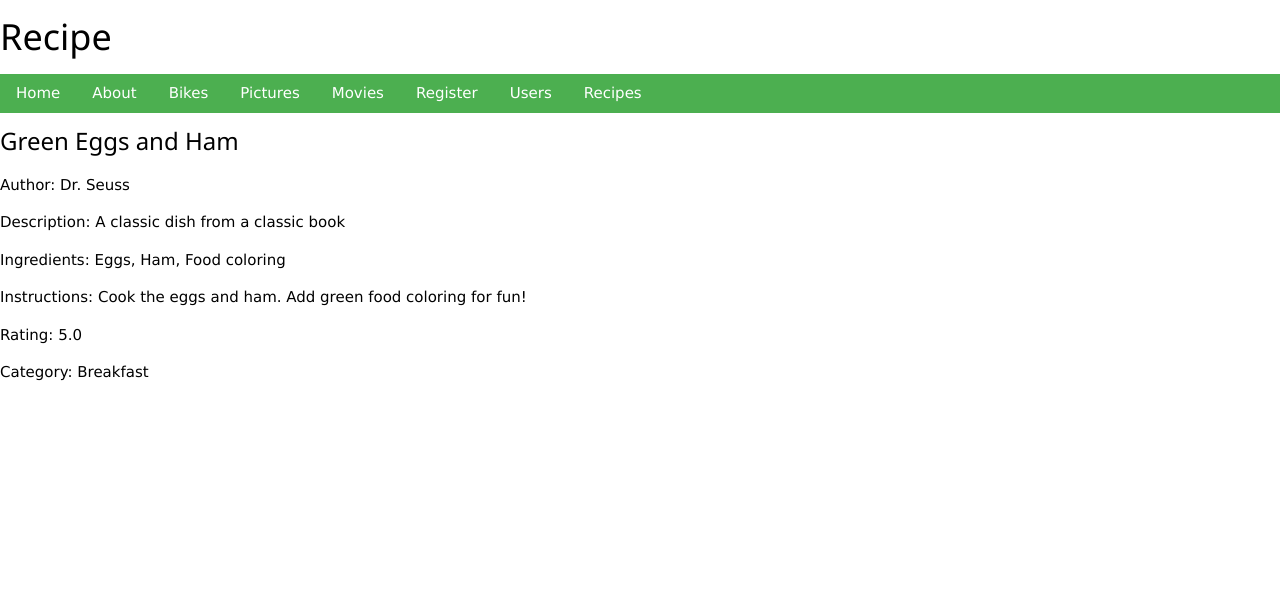
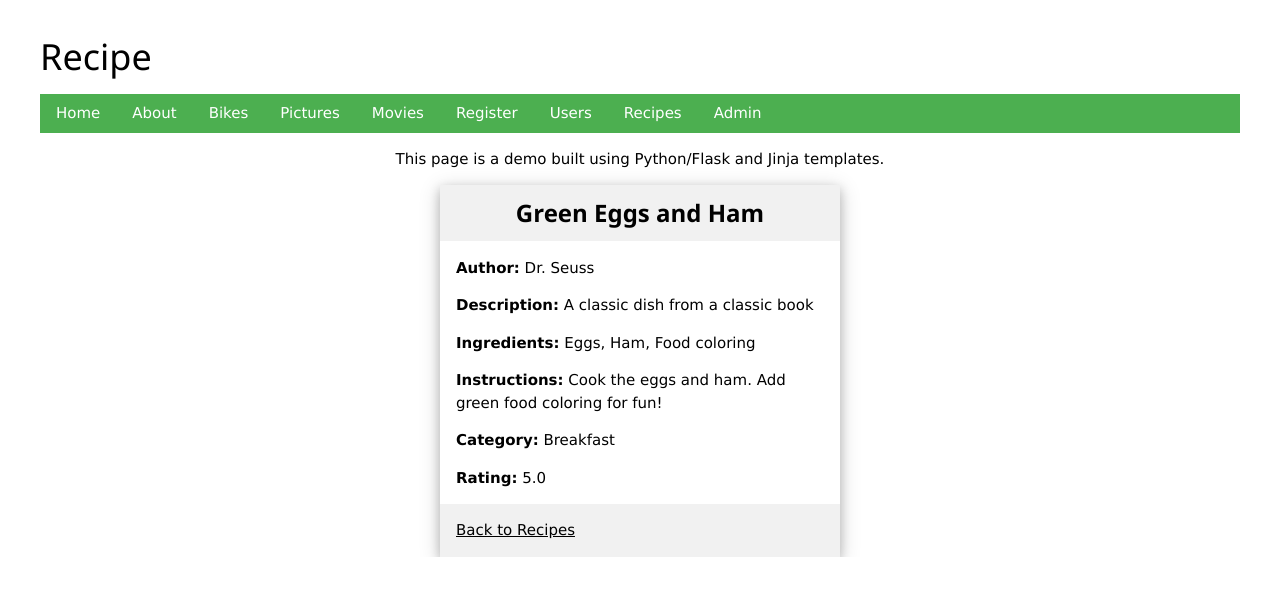
Before and after one commit to SYMMETRY4U/jinja, a Flask app: page /recipe/1 in a window 1280 px wide. Shown: the top 596 px of the page. Run offline with Flask 3, Linux system fonts and the light colour scheme.

```diff
--- a/main.py
+++ b/main.py
@@ -10,6 +10,11 @@ from models.category import Category
 from models.recipe import Recipe
 # loads default recipe data
 from default_data import create_default_data
+
+from flask_admin import Admin
+from flask_admin.contrib.sqla import ModelView
+
+
 
 
 app = Flask(__name__)
@@ -150,6 +155,17 @@ def movies():
     }
     return render_template("movies.html", **context)
 
+
+class RecipeView(ModelView):
+  column_searchable_list = ['name', 'author']
+
+
+admin = Admin(app)
+admin.url = '/admin/' #would not work on repl w/o this!
+admin.add_view(RecipeView(Recipe, db.session))
+admin.add_view(ModelView(Category, db.session))
+
+
 with app.app_context():
   db.create_all()
   #removes all data and loads defaults:
--- a/pyproject.toml
+++ b/pyproject.toml
@@ -9,6 +9,7 @@ python = ">=3.10.0,<3.11"
 flask = "^3.0.0"
 sqlalchemy = "^2.0.25"
 flask-sqlalchemy = "^3.1.1"
+flask-admin = "^1.6.1"
 
 [tool.pyright]
 # https://github.com/microsoft/pyright/blob/main/docs/configuration.md
--- a/static/css/forms.css
+++ b/static/css/forms.css
@@ -37,3 +37,19 @@ form.main-form input[type="submit"]{
   margin-left: auto;
   margin-right: auto;
 }
+
+#wrapper {
+  max-width:1200px;
+  margin:20px auto;
+  clear:both;
+    background-color: white;
+    overflow: auto;
+}
+
+.w3-container p {
+  text-align: left;
+
+}
+.div-center {
+    text-align: center;
+}
--- a/templates/base.html
+++ b/templates/base.html
@@ -4,7 +4,8 @@
     <meta charset="UTF-8">
     <meta name="viewport" content="width=device-width, initial-scale=1.0">
     <title>{{title}}</title>
-    <link rel="stylesheet" href="https://cdnjs.cloudflare.com/ajax/libs/font-awesome/4.7.0/css/font-awesome.min.css">
+    <link rel="stylesheet" href="https://cdnjs.cloudflare.com/ajax/libs/font-awesome/5.15.3/css/all.min.css">
+    <link rel="icon" type="image/x-icon" href="https://raw.githubusercontent.com/python/cpython/main/PC/icons/python.ico">
     <link rel="stylesheet" href="https://www.w3schools.com/w3css/4/w3.css">
     <link rel="stylesheet" type="text/css" href="{{ url_for('static', filename='css/forms.css') }}">
     <style>
@@ -23,10 +24,11 @@
 
 
     </style>
-
+    <link rel="icon" type="image/x-icon" href="https://raw.githubusercontent.com/python/cpython/main/PC/icons/python.ico">
 
   </head>
   <body>
+    <div id=wrapper>
   <h1>{{title}}</h1>
     <nav class="w3-bar w3-green">
 
@@ -38,12 +40,13 @@
           <a href="/register" class="w3-bar-item w3-button">Register</a>
           <a href="/users" class="w3-bar-item w3-button">Users</a>
           <a href="/recipes" class="w3-bar-item w3-button">Recipes</a>
+          <a href="/admin" class="w3-bar-item w3-button">Admin</a>
 
     </nav>
 
 
   {% block content %}
   {% endblock %}
-
+    </div>
   </body>
   </html>
--- a/templates/recipe.html
+++ b/templates/recipe.html
@@ -1,10 +1,25 @@
 {% extends 'base.html' %}
 {% block content %}
-    <h3>{{ recipe.name }}</h3>
-    <p>Author: {{ recipe.author }}</p>
-    <p>Description: {{ recipe.description }}</p>
-    <p>Ingredients: {{ recipe.ingredients }}</p>
-    <p>Instructions: {{ recipe.instructions }}</p>
-    <p>Rating: {{ recipe.rating }}</p>
-    <p>Category: {{ recipe.category.name }}</p>
+<div class="container">
+  <div class="div-center">
+  <p>This page is a demo built using Python/Flask and Jinja templates.</p>
+</div>
+<div class="w3-container" style="display:flex;justify-content:center">
+  <div class="w3-card-4 w3-center w3-animate-zoom" style="max-width:400px">
+    <header class="w3-container w3-light-grey">
+      <h3><strong>{{ recipe.name }}</h3></strong>
+    </header>
+    <div class="w3-container">
+      <p><strong>Author:</strong> {{ recipe.author }}</p>
+      <p><strong>Description:</strong> {{ recipe.description }}</p>
+      <p><strong>Ingredients:</strong> {{ recipe.ingredients }}</p>
+      <p><strong>Instructions:</strong> {{ recipe.instructions }}</p>
+      <p><strong>Category:</strong> {{ recipe.category.name }}</p>
+      <p><strong>Rating:</strong> {{ recipe.rating }}</p>
+    </div>
+    <footer class="w3-container w3-light-grey">
+      <p><a href="/recipes">Back to Recipes</a></p>
+    </footer>
+  </div>
+</div>
 {% endblock %}
--- a/templates/user.html
+++ b/templates/user.html
@@ -1,6 +1,8 @@
 {% extends "base.html" %}
 {% block content %}
-<div class="container600"><p>This page is a demo built using Python/Flask and Jinja templates.  It demonstrates a list/view design pattern and pulls data from a JSON file.  The pictures and content were generated by third party APIs, and involve no actual identities.</p></div>
+<div class="container600">
+  <p>This page is a demo built using Python/Flask and Jinja templates.  It demonstrates a list/view design pattern and pulls data from a JSON file.  The pictures and content were generated by third party APIs, and involve no actual identities.</p>
+</div>
 <div class="w3-container" style="display:flex;justify-content:space-around">
 <div class="w3-card-4 w3-center w3-animate-zoom" style="max-width:400px">
 <header class="w3-container w3-light-grey">
```
Also changed, not shown: templates/404.html (added, +7 -0 lines), templates/recipes.html (+34 -5 lines), utils.py (+11 -0 lines), 1 other file.
